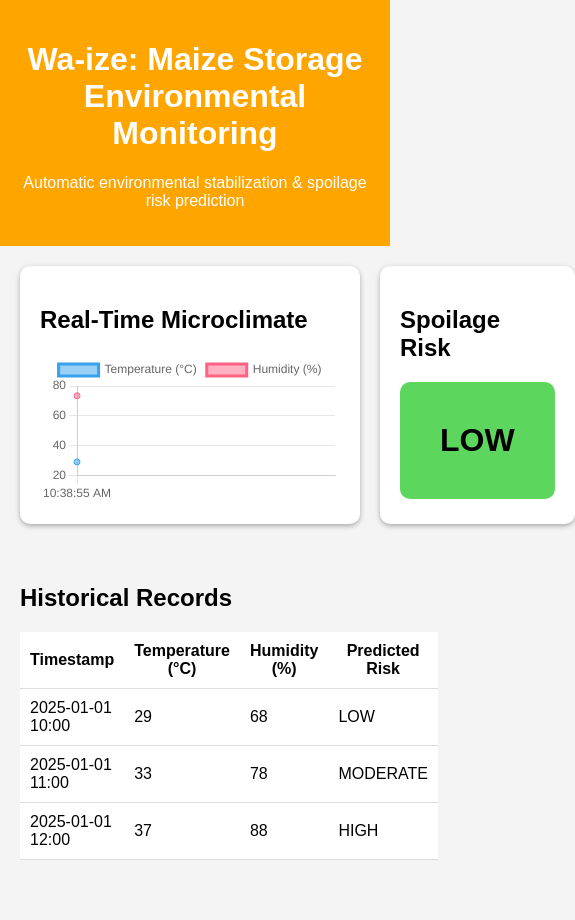
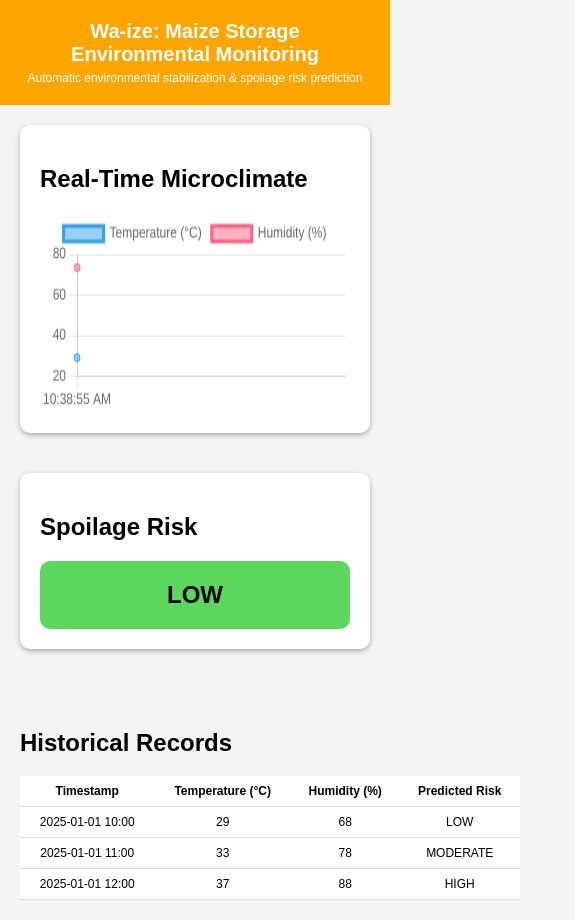
Before and after one commit to lstrmnhc02/Maize-Web-App-Demo, a plain HTML site: page index.html in a window 390 px wide. Shown: the whole page, 575 px wide, since content can reach past the window. Before the commit the page ends 880 px from the top, so only its background shows below. Drawn offline with nearby package versions, Linux system fonts and the light colour scheme.

Commit message:
Update style.css

```diff
--- a/style/style.css
+++ b/style/style.css
@@ -1,3 +1,4 @@
+/* Global Styles */
 body {
     margin: 0;
     font-family: Arial, sans-serif;
@@ -11,18 +12,32 @@ header {
     color: white;
 }
 
+header h1 {
+    font-size: 26px;
+    margin: 0;
+}
+
+header p {
+    font-size: 16px;
+    margin: 5px 0 0 0;
+}
+
+/* Dashboard */
 .dashboard {
     display: flex;
     gap: 20px;
     padding: 20px;
+    flex-wrap: wrap;
 }
 
 .card {
     background: white;
     padding: 20px;
     flex: 1;
+    min-width: 300px;
     border-radius: 10px;
     box-shadow: 0px 2px 5px #aaa;
+    margin-bottom: 20px;
 }
 
 .risk-box {
@@ -32,19 +47,77 @@ header {
     font-weight: bold;
     border-radius: 10px;
     background: #ddd;
+    transition: background 0.3s ease;
 }
 
+/* History Table */
 .history {
     padding: 20px;
+}
+
+.table-wrapper {
+    overflow-x: auto; /* Horizontal scroll for small screens */
 }
 
 table {
     width: 100%;
     border-collapse: collapse;
     background: white;
+    min-width: 500px; /* ensure table doesn't collapse too much */
 }
 
 th, td {
     padding: 10px;
     border-bottom: 1px solid #ddd;
+    text-align: center;
 }
+
+/* Canvas responsive */
+canvas {
+    width: 100% !important;
+    height: 250px !important;
+}
+
+/* Media Queries for Mobile */
+@media screen and (max-width: 768px) {
+    .dashboard {
+        flex-direction: column;
+    }
+
+    .risk-box {
+        font-size: 28px;
+        padding: 25px;
+    }
+
+    header h1 {
+        font-size: 22px;
+    }
+
+    header p {
+        font-size: 14px;
+    }
+}
+
+@media screen and (max-width: 480px) {
+    .risk-box {
+        font-size: 24px;
+        padding: 20px;
+    }
+
+    th, td {
+        padding: 8px;
+        font-size: 12px;
+    }
+
+    header h1 {
+        font-size: 20px;
+    }
+
+    header p {
+        font-size: 12px;
+    }
+
+    canvas {
+        height: 200px !important;
+    }
+}
```
